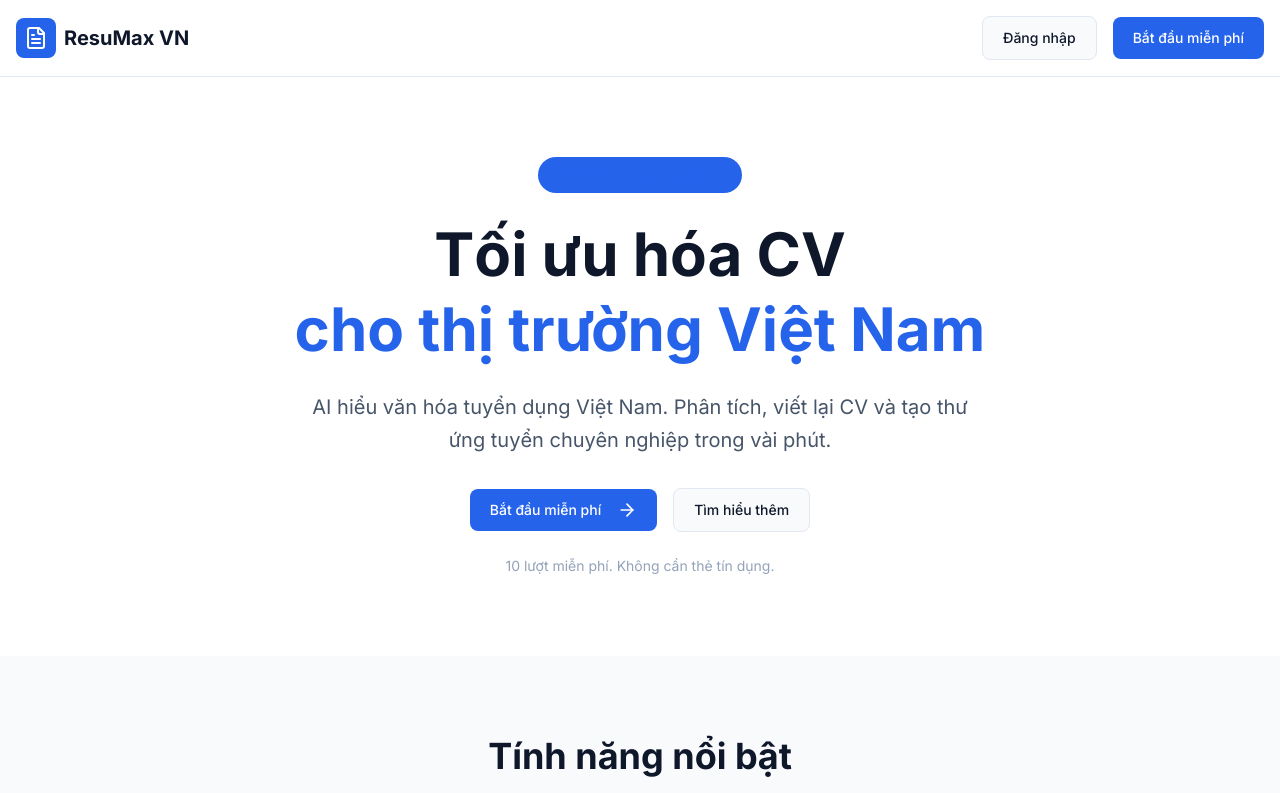
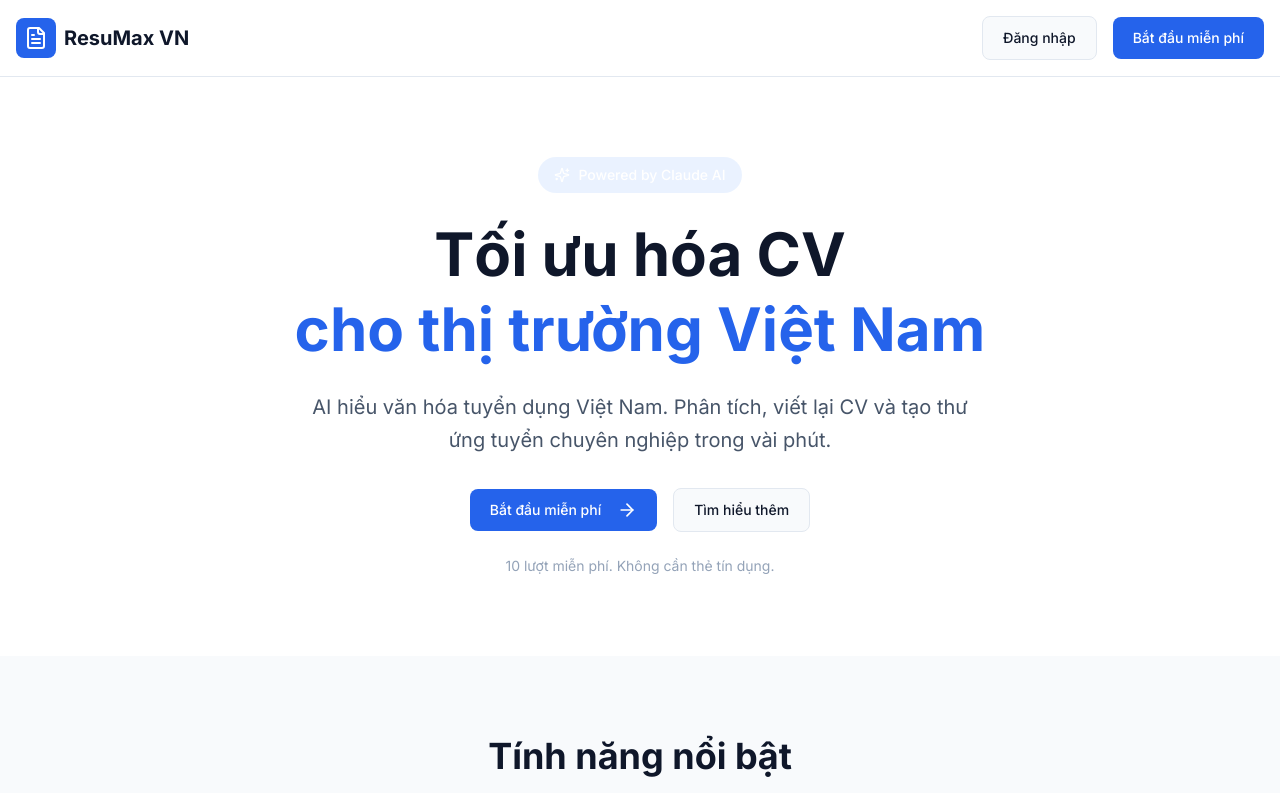
Before and after one commit to vutr2/AI-Resume-enhancer, a Next.js app in the folder frontend/: page / in a window 1280 px wide. Shown: the top 793 px of the page. Built offline with nearby package versions, Linux system fonts and the light colour scheme; no server answers; what @descope/nextjs-sdk would draw is missing.

Commit message:
fixing landing page

```diff
--- a/frontend/src/app/page.jsx
+++ b/frontend/src/app/page.jsx
@@ -83,7 +83,7 @@ export default function HomePage() {
       {/* Hero Section */}
       <section className="py-20 px-4">
         <div className="container mx-auto max-w-4xl text-center">
-          <div className="inline-flex items-center gap-2 px-4 py-2 rounded-full bg-[var(--primary)] bg-opacity-10 text-[var(--primary)] text-sm font-medium mb-6">
+          <div className="inline-flex items-center gap-2 px-4 py-2 rounded-full bg-blue-500/10 text-white text-sm font-medium mb-6">
             <Sparkles className="w-4 h-4" />
             Powered by Claude AI
           </div>
```
